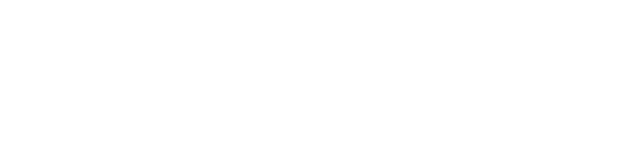
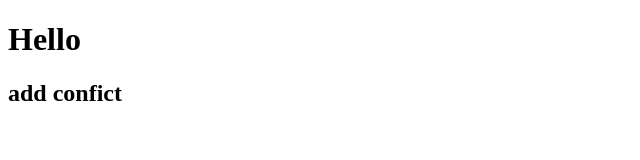
Before and after one commit to truongmanhhung58/ProJect2, a plain HTML site: page index.html in a window 1280 px wide. Shown: the whole page, without its empty margins (0-640 px from the left). Drawn offline with Linux system fonts and the light colour scheme.

Commit message:
note cofict

```diff
--- a/index.html
+++ b/index.html
@@ -6,6 +6,8 @@
     <title>Document</title>
 </head>
 <body>
+    <h1>Hello</h1>
+    <h2>add confict</h2>
 
 </body>
 </html>
```
